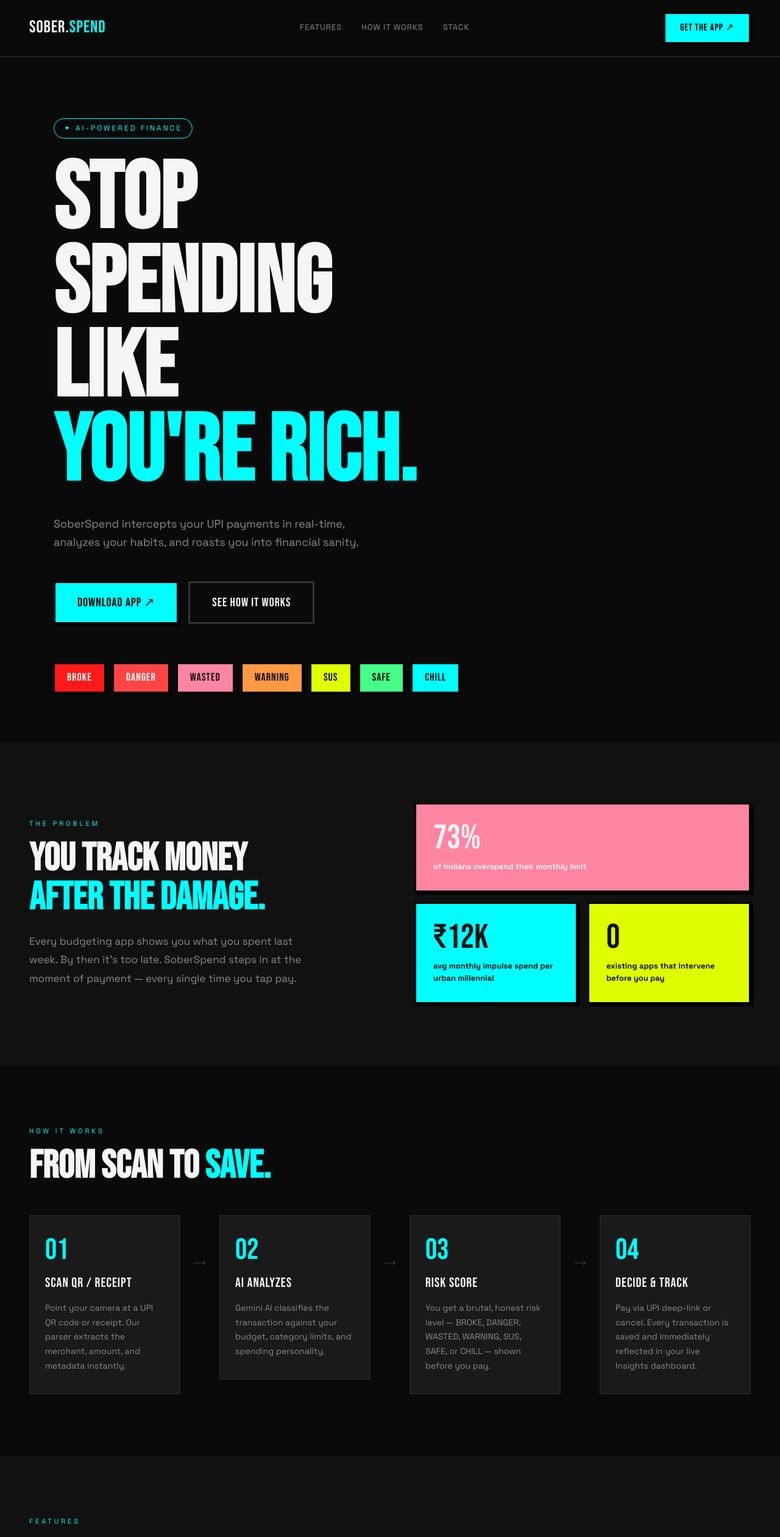
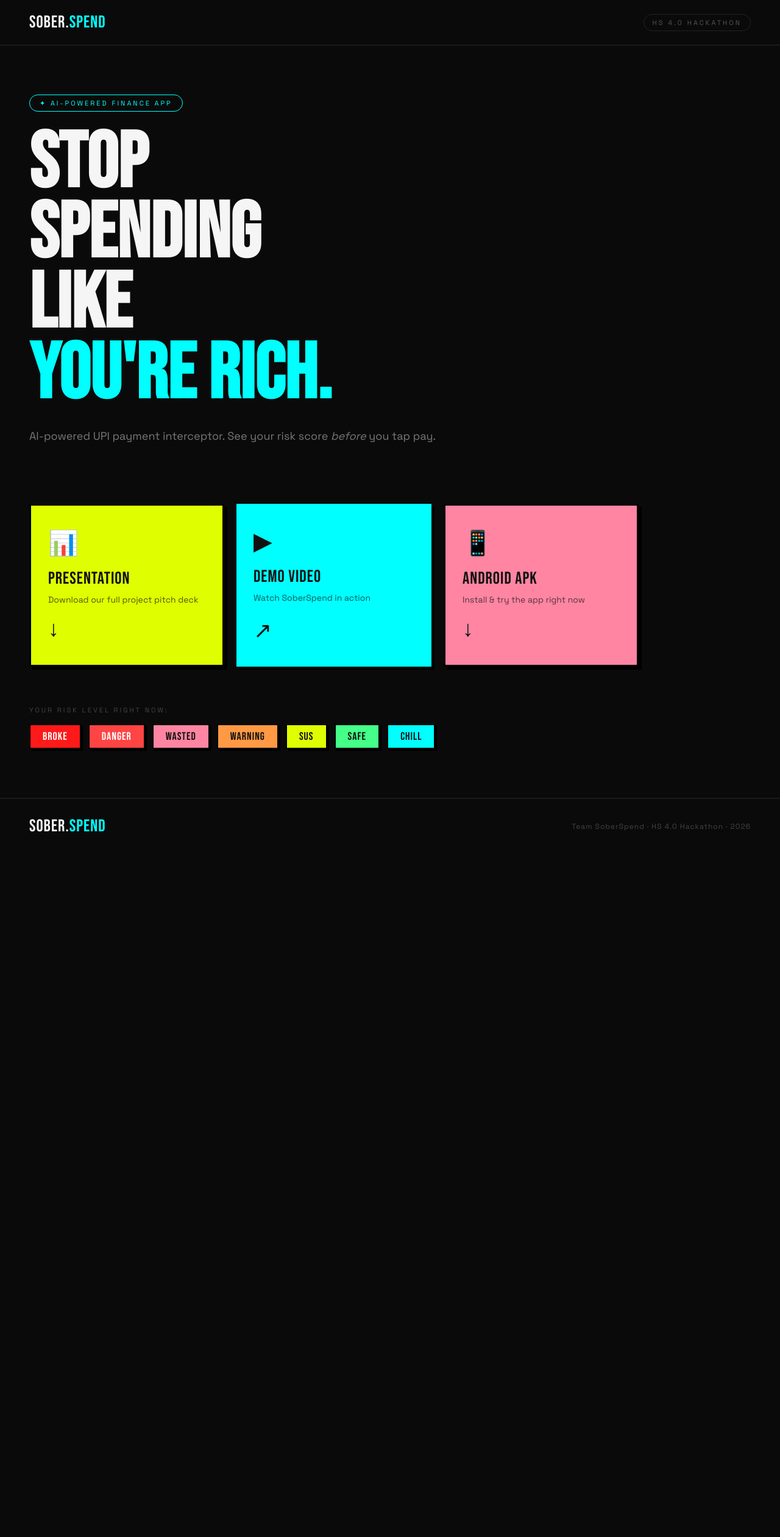
Before and after one commit to NormVg/SoberSpend.backend, a Nuxt app: page / in a window 1280 px wide. Shown: the top 2520 px of the page at 61% size. After the commit the page ends 1399 px from the top, so only its background shows below. Built offline with nearby package versions, Linux system fonts and the light colour scheme.

Commit message:
feat(landing): simplify to 3-CTA page — PPT download, demo video, APK install

```diff
--- a/app/pages/index.vue
+++ b/app/pages/index.vue
@@ -4,17 +4,12 @@
     <!-- NAV -->
     <nav class="nav">
       <span class="nav-logo">Sober.<span class="cyan">Spend</span></span>
-      <div class="nav-links">
-        <a href="#features">Features</a>
-        <a href="#how">How It Works</a>
-        <a href="#stack">Stack</a>
-      </div>
-      <a href="#download" class="nav-cta">GET THE APP ↗</a>
+      <span class="nav-tag">HS 4.0 Hackathon</span>
     </nav>
 
     <!-- HERO -->
     <section class="hero">
-      <div class="hero-badge">✦ AI-POWERED FINANCE</div>
+      <div class="hero-badge">✦ AI-POWERED FINANCE APP</div>
       <h1 class="hero-title">
         STOP<br />
         SPENDING<br />
@@ -22,15 +17,51 @@
         <span class="cyan">YOU'RE RICH.</span>
       </h1>
       <p class="hero-sub">
-        SoberSpend intercepts your UPI payments in real-time,<br />
-        analyzes your habits, and roasts you into financial sanity.
+        AI-powered UPI payment interceptor. See your risk score <em>before</em> you tap pay.
       </p>
-      <div class="hero-actions">
-        <a href="#download" class="btn-primary">DOWNLOAD APP ↗</a>
-        <a href="#how" class="btn-ghost">SEE HOW IT WORKS</a>
+    </section>
+
+    <!-- 3 CTA CARDS -->
+    <section class="cta-section">
+      <div class="cta-grid">
+
+        <!-- 1. DOWNLOAD PPT -->
+        <a href="/SoberSpend-Presentation.pptx" download class="cta-card" style="background: #DFFF00; color:#111;">
+          <div class="cta-icon">📊</div>
+          <div class="cta-content">
+            <div class="cta-title">PRESENTATION</div>
+            <div class="cta-body">Download our full project pitch deck</div>
+          </div>
+          <div class="cta-arrow">↓</div>
+        </a>
+
+        <!-- 2. VIEW VIDEO -->
+        <button class="cta-card" style="background:#00FFFF; color:#111; border:none; cursor:pointer; text-align:left;"
+          @click="showVideo = true">
+          <div class="cta-icon">▶</div>
+          <div class="cta-content">
+            <div class="cta-title">DEMO VIDEO</div>
+            <div class="cta-body">Watch SoberSpend in action</div>
+          </div>
+          <div class="cta-arrow">↗</div>
+        </button>
+
+        <!-- 3. DOWNLOAD APK -->
+        <a href="/SoberSpend.apk" download class="cta-card" style="background:#FF85A2; color:#111;">
+          <div class="cta-icon">📱</div>
+          <div class="cta-content">
+            <div class="cta-title">ANDROID APK</div>
+            <div class="cta-body">Install & try the app right now</div>
+          </div>
+          <div class="cta-arrow">↓</div>
+        </a>
+
       </div>
+    </section>
 
-      <!-- Risk badge strip -->
+    <!-- RISK BADGES (visual flair) -->
+    <section class="risk-section">
+      <p class="risk-label">YOUR RISK LEVEL RIGHT NOW:</p>
       <div class="risk-strip">
         <span class="risk-tag broke">BROKE</span>
         <span class="risk-tag danger">DANGER</span>
@@ -42,164 +73,47 @@
       </div>
     </section>
 
-    <!-- PROBLEM STATEMENT -->
-    <section class="section alt-bg" id="problem">
-      <div class="section-inner two-col">
-        <div>
-          <div class="label">THE PROBLEM</div>
-          <h2 class="section-title">You track money<br /><span class="cyan">after the damage.</span></h2>
-          <p class="section-body">Every budgeting app shows you what you spent last week. By then it's too late.
-            SoberSpend steps in at the moment of payment — every single time you tap pay.</p>
-        </div>
-        <div class="stat-grid">
-          <div class="stat-card" style="background:#FF85A2;">
-            <div class="stat-num">73%</div>
-            <div class="stat-label">of Indians overspend their monthly limit</div>
-          </div>
-          <div class="stat-card" style="background:#00FFFF;">
-            <div class="stat-num black">₹12K</div>
-            <div class="stat-label black">avg monthly impulse spend per urban millennial</div>
-          </div>
-          <div class="stat-card" style="background:#DFFF00;">
-            <div class="stat-num black">0</div>
-            <div class="stat-label black">existing apps that intervene before you pay</div>
+    <!-- VIDEO MODAL -->
+    <Teleport to="body">
+      <div v-if="showVideo" class="modal-overlay" @click.self="showVideo = false">
+        <div class="modal-box">
+          <button class="modal-close" @click="showVideo = false">✕ CLOSE</button>
+          <div class="video-placeholder">
+            <div class="video-inner">
+              <!-- Replace src below with the actual demo video embed URL -->
+              <iframe width="100%" height="100%" :src="videoSrc" title="SoberSpend Demo" frameborder="0"
+                allow="accelerometer; autoplay; clipboard-write; encrypted-media; gyroscope; picture-in-picture"
+                allowfullscreen />
+            </div>
           </div>
         </div>
       </div>
-    </section>
-
-    <!-- HOW IT WORKS -->
-    <section class="section" id="how">
-      <div class="section-inner">
-        <div class="label">HOW IT WORKS</div>
-        <h2 class="section-title">From scan to <span class="cyan">save.</span></h2>
-        <div class="steps">
-          <div class="step">
-            <div class="step-num">01</div>
-            <div class="step-title">SCAN QR / RECEIPT</div>
-            <div class="step-body">Point your camera at a UPI QR code or receipt. Our parser extracts the merchant,
-              amount, and metadata instantly.</div>
-          </div>
-          <div class="step-arrow">→</div>
-          <div class="step">
-            <div class="step-num">02</div>
-            <div class="step-title">AI ANALYZES</div>
-            <div class="step-body">Gemini AI classifies the transaction against your budget, category limits, and
-              spending personality.</div>
-          </div>
-          <div class="step-arrow">→</div>
-          <div class="step">
-            <div class="step-num">03</div>
-            <div class="step-title">RISK SCORE</div>
-            <div class="step-body">You get a brutal, honest risk level — BROKE, DANGER, WASTED, WARNING, SUS, SAFE, or
-              CHILL — shown before you pay.</div>
-          </div>
-          <div class="step-arrow">→</div>
-          <div class="step">
-            <div class="step-num">04</div>
-            <div class="step-title">DECIDE & TRACK</div>
-            <div class="step-body">Pay via UPI deep-link or cancel. Every transaction is saved and immediately reflected
-              in your live Insights dashboard.</div>
-          </div>
-        </div>
-      </div>
-    </section>
-
-    <!-- FEATURES -->
-    <section class="section alt-bg" id="features">
-      <div class="section-inner">
-        <div class="label">FEATURES</div>
-        <h2 class="section-title">Built different.<br /><span class="cyan">Actually useful.</span></h2>
-        <div class="features-grid">
-          <div class="feature-card" style="background:#00FFFF; color:#111;">
-            <div class="feature-icon">⚡</div>
-            <div class="feature-title">Real-Time UPI Intercept</div>
-            <div class="feature-body">Scan any UPI QR. Get a risk score before you confirm the payment.</div>
-          </div>
-          <div class="feature-card" style="background:#DFFF00; color:#111;">
-            <div class="feature-icon">🤖</div>
-            <div class="feature-title">AI Budget Advisor</div>
-            <div class="feature-body">Tell us your financial personality. Gemini builds a personalized monthly budget
-              and category limits.</div>
-          </div>
-          <div class="feature-card" style="background:#FF85A2; color:#111;">
-            <div class="feature-icon">📊</div>
-            <div class="feature-title">Live Insights</div>
-            <div class="feature-body">Spending trends, peak spend hours, pattern detection (Weekend Overspender?) — all
-              updated the moment you transact.</div>
-          </div>
-          <div class="feature-card" style="background:#1A1A1A; color:#fff;">
-            <div class="feature-icon">🎯</div>
-            <div class="feature-title">Savings Goals</div>
-            <div class="feature-body">Add wishlist items. SoberSpend calculates exactly how many days it'll take based
-              on your savings target.</div>
-          </div>
-          <div class="feature-card" style="background:#1A1A1A; color:#fff;">
-            <div class="feature-icon">🧾</div>
-            <div class="feature-title">Receipt Scanner</div>
-            <div class="feature-body">Point at a paper receipt. Gemini extracts merchant, amount, and category
-              automatically.</div>
-          </div>
-          <div class="feature-card" style="background:#1A1A1A; color:#fff;">
-            <div class="feature-icon">🏆</div>
-            <div class="feature-title">Financial Wrapped</div>
-            <div class="feature-body">A Spotify Wrapped-style year-end summary of your worst (and best) financial
-              moments.</div>
-          </div>
-        </div>
-      </div>
-    </section>
-
-    <!-- TECH STACK -->
-    <section class="section" id="stack">
-      <div class="section-inner">
-        <div class="label">BUILT WITH</div>
-        <h2 class="section-title">Production-grade<br /><span class="cyan">from day one.</span></h2>
-        <div class="stack-grid">
-          <div class="stack-pill">React Native (Expo)</div>
-          <div class="stack-pill">TypeScript</div>
-          <div class="stack-pill">Zustand</div>
-          <div class="stack-pill">Supabase</div>
-          <div class="stack-pill">Nuxt.js</div>
-          <div class="stack-pill">Google Gemini AI</div>
-          <div class="stack-pill">UPI Deep-link</div>
-          <div class="stack-pill">Expo Camera</div>
-        </div>
-      </div>
-    </section>
-
-    <!-- CTA / DOWNLOAD -->
-    <section class="section cta-section" id="download">
-      <div class="section-inner cta-inner">
-        <h2 class="cta-title">YOUR WALLET<br />IS <span class="cyan">WAITING.</span></h2>
-        <p class="cta-sub">Download SoberSpend. Start intercepting bad financial decisions today.</p>
-        <div class="hero-actions">
-          <a href="https://github.com/NormVg/SoberSpend.app" target="_blank" class="btn-primary">VIEW ON GITHUB ↗</a>
-        </div>
-      </div>
-    </section>
+    </Teleport>
 
     <!-- FOOTER -->
     <footer class="footer">
       <span class="nav-logo">Sober.<span class="cyan">Spend</span></span>
-      <span class="footer-sub">Built for HS 4.0 Hackathon · Team SoberSpend</span>
+      <span class="footer-sub">Team SoberSpend · HS 4.0 Hackathon · {{ new Date().getFullYear() }}</span>
     </footer>
 
   </main>
 </template>
 
 <script setup lang="ts">
+const showVideo = ref(false)
+
+// 👇 Replace this with your actual YouTube embed URL or direct video URL
+const videoSrc = 'https://www.youtube.com/embed/dQw4w9WgXcQ'
+
 useHead({
   title: 'SoberSpend — Stop Spending Like You\'re Rich',
   meta: [
-    { name: 'description', content: 'AI-powered UPI payment interceptor that roasts you into financial sanity. Real-time risk scoring before you pay.' },
-    { property: 'og:title', content: 'SoberSpend' },
-    { property: 'og:description', content: 'Stop spending like you\'re rich.' },
+    { name: 'description', content: 'AI-powered UPI payment interceptor. See your risk score before you pay.' },
   ],
   link: [
     { rel: 'preconnect', href: 'https://fonts.googleapis.com' },
     { rel: 'preconnect', href: 'https://fonts.gstatic.com', crossorigin: '' },
-    { rel: 'stylesheet', href: 'https://fonts.googleapis.com/css2?family=Space+Grotesk:wght@400;500;700&family=Bebas+Neue&display=swap' },
+    { rel: 'stylesheet', href: 'https://fonts.googleapis.com/css2?family=Space+Grotesk:wght@400;600;700&family=Bebas+Neue&display=swap' },
   ]
 })
 </script>
@@ -216,13 +130,10 @@
 :root {
   --black: #0A0A0A;
   --surface: #111111;
-  --surface2: #1A1A1A;
   --white: #F5F5F5;
   --cyan: #00FFFF;
   --yellow: #DFFF00;
   --pink: #FF85A2;
-  --border: #222;
-  --border-thick: 3px solid #000;
   --font-display: 'Bebas Neue', sans-serif;
   --font-body: 'Space Grotesk', sans-serif;
 }
@@ -235,19 +146,11 @@
   background: var(--black);
   color: var(--white);
   font-family: var(--font-body);
-  line-height: 1.6;
-}
-
-.root {
   min-height: 100vh;
 }
 
 .cyan {
   color: var(--cyan);
-}
-
-.black {
-  color: #111 !important;
 }
 
 /* NAV */
@@ -256,136 +159,125 @@
   align-items: center;
   justify-content: space-between;
   padding: 20px 48px;
-  border-bottom: 2px solid var(--border);
-  position: sticky;
-  top: 0;
-  background: rgba(10, 10, 10, 0.95);
-  backdrop-filter: blur(12px);
-  z-index: 100;
+  border-bottom: 2px solid #1A1A1A;
 }
 
 .nav-logo {
   font-family: var(--font-display);
   font-size: 28px;
   letter-spacing: 1px;
-  color: var(--white);
 }
 
-.nav-links {
-  display: flex;
-  gap: 32px;
-}
-
-.nav-links a {
-  font-family: var(--font-body);
-  font-size: 13px;
-  color: #888;
-  text-decoration: none;
-  letter-spacing: 1px;
+.nav-tag {
+  font-size: 11px;
+  letter-spacing: 3px;
   text-transform: uppercase;
-  transition: color 0.2s;
-}
-
-.nav-links a:hover {
-  color: var(--white);
-}
-
-.nav-cta {
-  background: var(--cyan);
-  color: #000;
-  padding: 10px 24px;
-  font-family: var(--font-display);
-  font-size: 16px;
-  letter-spacing: 1px;
-  border: var(--border-thick);
-  text-decoration: none;
-  transition: transform 0.15s, box-shadow 0.15s;
-  box-shadow: 3px 3px 0 #000;
-}
-
-.nav-cta:hover {
-  transform: translate(-2px, -2px);
-  box-shadow: 5px 5px 0 #000;
+  color: #555;
+  border: 1px solid #222;
+  padding: 6px 14px;
+  border-radius: 999px;
 }
 
 /* HERO */
 .hero {
-  padding: 100px 48px 80px;
-  max-width: 1200px;
-  margin: 0 auto;
+  padding: 80px 48px 48px;
+  max-width: 900px;
 }
 
 .hero-badge {
-  display: inline-block;
-  font-family: var(--font-body);
-  font-size: 12px;
+  font-size: 11px;
   letter-spacing: 3px;
   text-transform: uppercase;
   color: var(--cyan);
   border: 1px solid var(--cyan);
   padding: 6px 16px;
   border-radius: 999px;
-  margin-bottom: 32px;
+  display: inline-block;
+  margin-bottom: 28px;
 }
 
 .hero-title {
   font-family: var(--font-display);
-  font-size: clamp(80px, 12vw, 180px);
+  font-size: clamp(72px, 10vw, 160px);
   line-height: 0.9;
-  color: var(--white);
-  margin-bottom: 32px;
+  margin-bottom: 28px;
 }
 
 .hero-sub {
   font-size: 18px;
-  color: #888;
-  max-width: 560px;
-  margin-bottom: 48px;
+  color: #777;
   line-height: 1.7;
 }
 
-.hero-actions {
-  display: flex;
-  gap: 16px;
-  flex-wrap: wrap;
-  margin-bottom: 64px;
+/* 3 CTA CARDS */
+.cta-section {
+  padding: 48px 48px 64px;
 }
 
-.btn-primary {
-  background: var(--cyan);
-  color: #000;
-  padding: 16px 36px;
-  font-family: var(--font-display);
-  font-size: 20px;
-  letter-spacing: 1px;
-  border: var(--border-thick);
-  text-decoration: none;
-  box-shadow: 4px 4px 0 #000;
-  transition: transform 0.15s, box-shadow 0.15s;
+.cta-grid {
+  display: grid;
+  grid-template-columns: repeat(3, 1fr);
+  gap: 20px;
+  max-width: 1000px;
 }
 
-.btn-primary:hover {
-  transform: translate(-2px, -2px);
-  box-shadow: 6px 6px 0 #000;
+.cta-card {
+  display: flex;
+  flex-direction: column;
+  gap: 16px;
+  padding: 36px 28px;
+  border: 3px solid #000;
+  box-shadow: 5px 5px 0 #000;
+  text-decoration: none;
+  transition: transform 0.15s, box-shadow 0.15s;
+  font-family: inherit;
 }
 
-.btn-ghost {
-  background: transparent;
-  color: var(--white);
-  padding: 16px 36px;
-  font-family: var(--font-display);
-  font-size: 20px;
-  letter-spacing: 1px;
-  border: 3px solid #333;
-  text-decoration: none;
-  transition: border-color 0.2s;
+.cta-card:hover {
+  transform: translate(-3px, -3px);
+  box-shadow: 8px 8px 0 #000;
 }
 
-.btn-ghost:hover {
-  border-color: var(--white);
+.cta-icon {
+  font-size: 40px;
 }
 
-/* RISK STRIP */
+.cta-content {
+  flex: 1;
+}
+
+.cta-title {
+  font-family: var(--font-display);
+  font-size: 28px;
+  letter-spacing: 1px;
+  margin-bottom: 8px;
+}
+
+.cta-body {
+  font-size: 14px;
+  opacity: 0.7;
+  line-height: 1.5;
+  font-weight: 500;
+}
+
+.cta-arrow {
+  font-family: var(--font-display);
+  font-size: 36px;
+}
+
+/* RISK SECTION */
+.risk-section {
+  padding: 0 48px 80px;
+}
+
+.risk-label {
+  font-size: 11px;
+  letter-spacing: 3px;
+  text-transform: uppercase;
+  color: #444;
+  margin-bottom: 16px;
+}
+
 .risk-strip {
   display: flex;
   gap: 12px;
@@ -436,262 +328,86 @@
   color: #111;
 }
 
-/* SECTIONS */
-.section {
-  padding: 100px 48px;
+/* VIDEO MODAL */
+.modal-overlay {
+  position: fixed;
+  inset: 0;
+  background: rgba(0, 0, 0, 0.85);
+  display: flex;
+  align-items: center;
+  justify-content: center;
+  z-index: 999;
+  backdrop-filter: blur(8px);
 }
 
-.alt-bg {
-  background: var(--surface);
+.modal-box {
+  width: min(860px, 93vw);
+  background: #111;
+  border: 3px solid #000;
+  box-shadow: 8px 8px 0 #000;
+  overflow: hidden;
 }
 
-.section-inner {
-  max-width: 1200px;
-  margin: 0 auto;
+.modal-close {
+  width: 100%;
+  padding: 14px 20px;
+  background: #1A1A1A;
+  border: none;
+  border-bottom: 2px solid #222;
+  color: #888;
+  font-family: var(--font-display);
+  font-size: 18px;
+  letter-spacing: 2px;
+  cursor: pointer;
+  text-align: left;
 }
 
-.two-col {
-  display: grid;
-  grid-template-columns: 1fr 1fr;
-  gap: 80px;
-  align-items: center;
+.modal-close:hover {
+  color: var(--white);
 }
 
-.label {
-  font-family: var(--font-body);
-  font-size: 11px;
-  letter-spacing: 4px;
-  text-transform: uppercase;
-  color: var(--cyan);
-  margin-bottom: 16px;
+.video-placeholder {
+  width: 100%;
+  aspect-ratio: 16/9;
 }
 
-.section-title {
-  font-family: var(--font-display);
-  font-size: clamp(40px, 5vw, 72px);
-  color: var(--white);
-  line-height: 1;
-  margin-bottom: 24px;
-}
-
-.section-body {
-  font-size: 17px;
-  color: #888;
-  max-width: 480px;
-  line-height: 1.8;
-}
-
-/* STATS */
-.stat-grid {
-  display: grid;
-  grid-template-columns: 1fr 1fr;
-  gap: 16px;
-}
-
-.stat-card {
-  padding: 28px;
-  border: var(--border-thick);
-  box-shadow: 4px 4px 0 #000;
-}
-
-.stat-card:first-child {
-  grid-column: 1 / -1;
-}
-
-.stat-num {
-  font-family: var(--font-display);
-  font-size: 56px;
-  line-height: 1;
-}
-
-.stat-label {
-  font-size: 13px;
-  font-weight: 600;
-  margin-top: 8px;
-}
-
-/* STEPS */
-.steps {
-  display: flex;
-  align-items: flex-start;
-  gap: 16px;
-  margin-top: 48px;
-  flex-wrap: wrap;
-}
-
-.step {
-  flex: 1;
-  min-width: 200px;
-  background: var(--surface2);
-  border: 2px solid var(--border);
-  padding: 32px 24px;
-}
-
-.step-num {
-  font-family: var(--font-display);
-  font-size: 48px;
-  color: var(--cyan);
-  line-height: 1;
-  margin-bottom: 12px;
-}
-
-.step-title {
-  font-family: var(--font-display);
-  font-size: 22px;
-  margin-bottom: 12px;
-  letter-spacing: 1px;
-}
-
-.step-body {
-  font-size: 14px;
-  color: #888;
-  line-height: 1.7;
-}
-
-.step-arrow {
-  font-size: 32px;
-  color: #333;
-  padding-top: 48px;
-}
-
-/* FEATURES GRID */
-.features-grid {
-  display: grid;
-  grid-template-columns: repeat(3, 1fr);
-  gap: 20px;
-  margin-top: 48px;
-}
-
-.feature-card {
-  padding: 36px 28px;
-  border: var(--border-thick);
-  box-shadow: 4px 4px 0 #000;
-  transition: transform 0.15s, box-shadow 0.15s;
-}
-
-.feature-card:hover {
-  transform: translate(-2px, -2px);
-  box-shadow: 6px 6px 0 #000;
-}
-
-.feature-icon {
-  font-size: 32px;
-  margin-bottom: 16px;
-}
-
-.feature-title {
-  font-family: var(--font-display);
-  font-size: 22px;
-  margin-bottom: 12px;
-  letter-spacing: 1px;
-}
-
-.feature-body {
-  font-size: 14px;
-  opacity: 0.75;
-  line-height: 1.7;
-}
-
-/* STACK */
-.stack-grid {
-  display: flex;
-  flex-wrap: wrap;
-  gap: 16px;
-  margin-top: 48px;
-}
-
-.stack-pill {
-  padding: 12px 28px;
-  font-family: var(--font-display);
-  font-size: 20px;
-  letter-spacing: 1px;
-  border: 2px solid var(--border);
-  color: var(--white);
-  box-shadow: 3px 3px 0 #222;
-  transition: background 0.2s, color 0.2s;
-}
-
-.stack-pill:hover {
-  background: var(--cyan);
-  color: #000;
-  border-color: #000;
-}
-
-/* CTA */
-.cta-section {
-  background: var(--surface);
-}
-
-.cta-inner {
-  text-align: center;
-}
-
-.cta-title {
-  font-family: var(--font-display);
-  font-size: clamp(60px, 10vw, 140px);
-  line-height: 0.9;
-  margin-bottom: 24px;
-}
-
-.cta-sub {
-  font-size: 18px;
-  color: #888;
-  margin-bottom: 48px;
+.video-inner {
+  width: 100%;
+  height: 100%;
 }
 
 /* FOOTER */
 .footer {
-  padding: 32px 48px;
-  border-top: 2px solid var(--border);
+  padding: 28px 48px;
+  border-top: 2px solid #1A1A1A;
   display: flex;
   align-items: center;
   justify-content: space-between;
 }
 
 .footer-sub {
-  font-size: 13px;
-  color: #555;
+  font-size: 12px;
+  color: #444;
   letter-spacing: 1px;
 }
 
-@media (max-width: 900px) {
-  .nav {
-    padding: 16px 24px;
+@media (max-width: 768px) {
+
+  .nav,
+  .hero,
+  .cta-section,
+  .risk-section,
+  .footer {
+    padding-left: 20px;
+    padding-right: 20px;
   }
 
-  .nav-links {
-    display: none;
+  .cta-grid {
+    grid-template-columns: 1fr;
   }
 
   .hero {
-    padding: 60px 24px 60px;
-  }
-
-  .section {
-    padding: 64px 24px;
-  }
-
-  .two-col {
-    grid-template-columns: 1fr;
-    gap: 40px;
-  }
-
-  .features-grid {
-    grid-template-columns: 1fr;
-  }
-
-  .steps {
-    flex-direction: column;
-  }
-
-  .step-arrow {
-    display: none;
-  }
-
-  .footer {
-    flex-direction: column;
-    gap: 12px;
-    text-align: center;
+    padding-top: 48px;
   }
 }
 </style>
```
Also changed, not shown: 1 other file (tests, documents, lock files or other folders).
